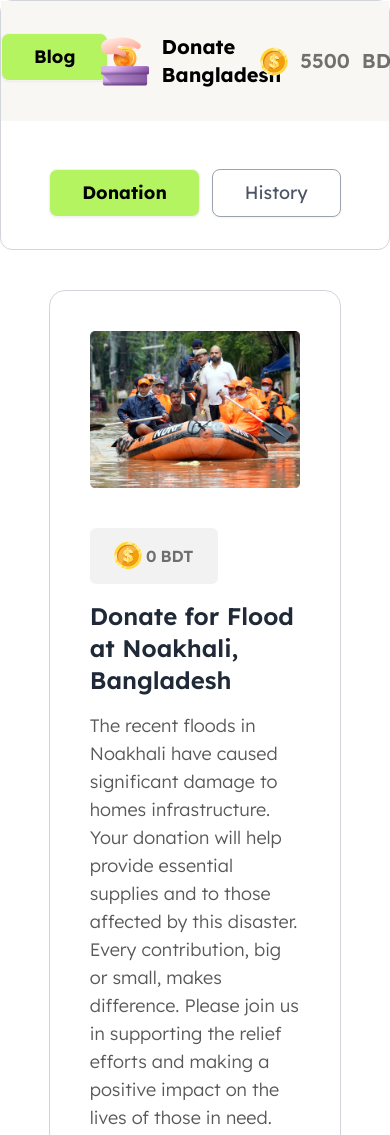
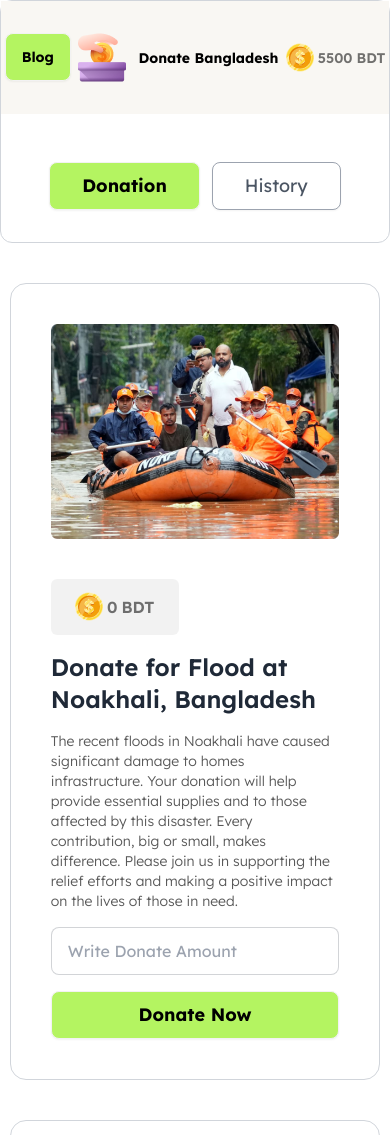
Before and after one commit to Shams-Joha/Assignment-5, a plain HTML site: page index.html in a window 390 px wide. Shown: the top 1135 px of the page. Drawn offline with nearby package versions, Linux system fonts and the light colour scheme.

Commit message:
Worked on Responsive Design

```diff
--- a/index.html
+++ b/index.html
@@ -26,16 +26,20 @@
         <nav class="bg-[#F9F7F3] pb-8 pt-8 mb-18">
             <div class="flex justify-around">
                 <button id="btn-blog"
-                    class="btn  bg-[#B4F461] text-black font-bold text-lg px-8 hover:bg-gray-700 hover:text-white transition-colors duration-200">
+                    class="btn  bg-[#B4F461] text-black font-bold text-sm lg:text-lg px-4 lg:px-8 hover:bg-gray-700 hover:text-white transition-colors duration-200">
                     Blog</button>
                 <div class="flex gap-3 justify-center items-center">
-                    <img src="assets/logo.png" alt="">
-                    <h2 class="text-black font-bold text-xl">Donate Bangladesh</h2>
+                    <div>
+                        <img class="w-full" src="assets/logo.png" alt="">
+                    </div>
+                    <h2 class="text-black font-bold text-sm lg:text-xl">Donate Bangladesh</h2>
                 </div>
-                <div class="flex gap-3 justify-center items-center">
-                    <img src="assets/coin.png" alt="">
-                    <span id="my-balance" class="text-[#11111196] text-xl font-semibold">5500</span>
-                    <span class="text-[#11111196] text-xl font-semibold">BDT</span>
+                <div class="flex gap-1 lg:gap-3 justify-center items-center">
+                    <div>
+                        <img class="w-full" src="assets/coin.png" alt="">
+                    </div>
+                    <span id="my-balance" class="text-[#11111196] text-sm lg:text-xl font-semibold">5500</span>
+                    <span class="text-[#11111196] text-sm lg:text-xl font-semibold">BDT</span>
                 </div>
             </div>
 
@@ -60,7 +64,7 @@
     <main>
 
         <!-------------------------------------------------------- Donation Section Starts----------------------------------------------------- -->
-        <section id="donation-container" class="w-3/4 mx-auto mb-10">
+        <section id="donation-container" class="w-[95%] lg:w-3/4 mx-auto">
 
             <div class="space-y-10">
                 <!------------------------------------------------CARD 1 Starts--------------------------------------------------- -->
@@ -80,7 +84,7 @@
                         <h2 class="font-semibold text-2xl">Donate for <span id="noakhali-title">Flood at Noakhali,
                                 Bangladesh</span>
                         </h2>
-                        <p class="text-[#111111B3] font-light w-full text-lg">
+                        <p class="text-[#111111B3] font-light w-full text-sm lg:text-lg">
                             The recent floods in Noakhali have caused significant damage to homes infrastructure. Your
                             donation will help provide essential supplies and to those affected by this disaster. Every
                             contribution, big or small, makes difference. Please join us in supporting the relief
@@ -106,9 +110,9 @@
                         <div class="modal-action">
                             <form method="dialog">
                                 <!-- if there is a button in form, it will close the modal -->
-                                 <div>
+                                <div>
                                     <button class="btn">Close Confirmation</button>
-                                 </div>
+                                </div>
 
                             </form>
                         </div>
@@ -133,7 +137,7 @@
                         <h2 class="font-semibold text-2xl">Donate for <span id="feni-title">Flood Relief in Feni,
                                 Bangladesh</span>
                         </h2>
-                        <p class="text-[#111111B3] font-light w-full text-lg">
+                        <p class="text-[#111111B3] font-light w-full text-sm lg:text-lg">
                             The recent floods in Feni have devastated local communities, leading to severe disruption
                             and loss. Your generous donation will help provide immediate aid, including food, clean
                             water, and medical supplies, to those affected by this calamity. Together, we can offer
@@ -167,7 +171,7 @@
                         </div>
                         <h2 class="font-semibold text-2xl">Aid for <span id="protest-title">Injured in the Quota
                                 Movement</span></h2>
-                        <p class="text-[#111111B3] font-light w-full text-lg">
+                        <p class="text-[#111111B3] font-light w-full text-sm lg:text-lg">
                             The recent Quota movement has resulted in numerous injuries and significant hardship for
                             many individuals. Your support is crucial in providing medical assistance, rehabilitation,
                             and necessary supplies to those affected. By contributing, you help ensure that injured
@@ -191,7 +195,7 @@
 
         <!-- ------------------------------------  History Section Begins  ----------------------------------------------->
 
-        <section id="history-container" class="hidden w-3/4 mx-auto mb-10">
+        <section id="history-container" class="hidden w-[90%] lg:w-3/4 mx-auto mb-10">
 
         </section>
 
```
Also changed, not shown: js/primary.js (+2 -6 lines).
